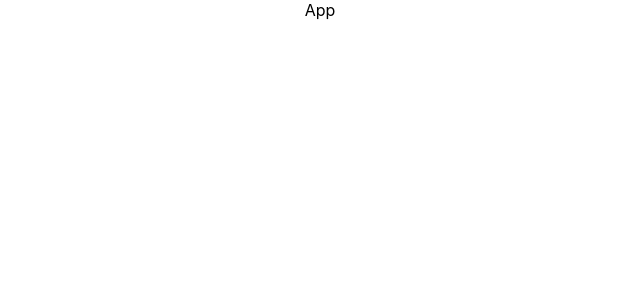
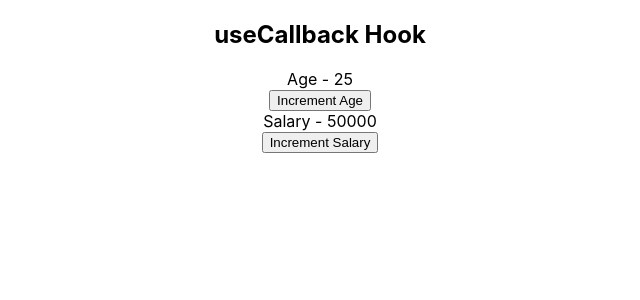
Before and after one commit to raadu/react-hooks-codevolution, a React (Create React App) app: page / in a window 1280 px wide. Shown: the top 300 px of the page, without its empty margins (320-960 px from the left). Built offline with nearby package versions, Linux system fonts and the light colour scheme.

Commit message:
upto lesson 25 codes added

```diff
--- a/src/App.js
+++ b/src/App.js
@@ -22,13 +22,16 @@ import UsereducerHookCounterThree from './components/UsereducerHookCounterThree'
 import ComponentD from './components/ComponentD';
 import ComponentE from './components/ComponentE';
 import ComponentF from './components/ComponentF';
+import DataFetchingUsereducer from './components/DataFetchingUsereducer';
+import DataFetchingUsereducerTwo from './components/DataFetchingUsereducerTwo';
+import ParentComponent from './components/UsecallbackComponent/ParentComponent';
 
 function App() {
 
 
   return (
     <div className="App">
-      <div>App</div>
+      <ParentComponent/>
     </div>
   );
 }
--- /dev/null
+++ b/src/components/DataFetchingUsereducer.js
@@ -0,0 +1,32 @@
+import {useEffect, useState} from 'react';
+import axios from 'axios';
+
+const DataFetchingUsereducer = () => {
+    const [loading, setLoading] = useState(true);
+    const [error, setError] = useState("");
+    const [post, setPost] = useState({});
+
+    useEffect(() => {
+        axios
+            .get('https://jsonplaceholder.typicode.com/posts/1')
+            .then((res) => {
+                setLoading(false);
+                setPost(res.data);
+                setError("");
+            })
+            .catch((err) => {
+                setLoading(false);
+                setPost("");
+                setError("Error: ",err);
+            })
+    }, []);
+
+    return (
+        <div>
+            {loading ? "Loading..." : post.title}
+            {error ? error : null}
+        </div>
+    );
+}
+
+export default DataFetchingUsereducer;
--- /dev/null
+++ b/src/components/DataFetchingUsereducerTwo.js
@@ -0,0 +1,60 @@
+import {useReducer, useEffect} from 'react';
+import axios from 'axios';
+
+const initialState = {
+    loading: true,
+    error: "",
+    post: {}
+}
+
+const reducer = (state, action) => {
+    switch(action.type) {
+        case 'FETCH_SUCCESS':
+            return {
+                loading: false,
+                post: action.payload,
+                error: ""
+            }
+        case 'FETCH_ERROR':
+            return {
+                loading: false,
+                post: {},
+                error: "Error"
+            }
+        default:
+            return state;
+    }
+}
+
+
+//Data fetching using axios. useReducer used instead of useState in this example.
+const DataFetchingUsereducer = () => {
+
+    const [state, dispatch] = useReducer(reducer, initialState);
+
+    useEffect(() => {
+        axios
+            .get('https://jsonplaceholder.typicode.com/posts/1')
+            .then((res) => {
+               dispatch({
+                   type: 'FETCH_SUCCESS',
+                   payload: res.data
+               });
+            })
+            .catch((err) => {
+                dispatch({
+                    type: 'FETCH_ERROR',
+                });
+            })
+    }, []);
+
+
+    return (
+        <div>
+            {state.loading ? "Loading..." : state.post.title}
+            {state.error ? state.error : null}
+        </div>
+    );
+}
+
+export default DataFetchingUsereducer;
--- /dev/null
+++ b/src/components/UsecallbackComponent/Button.js
@@ -0,0 +1,13 @@
+import React from 'react';
+
+const Button = ({handleClick, children}) => {
+    console.log("Rendering button - ", children);
+
+    return (
+        <button onClick={handleClick}>
+            {children}
+        </button>
+    );
+}
+
+export default React.memo(Button);
--- /dev/null
+++ b/src/components/UsecallbackComponent/Count.js
@@ -0,0 +1,13 @@
+import React from 'react';
+
+const Count = ({text, count}) => {
+    console.log(`Rendering Count Component - ${text}`);
+
+    return (
+        <div>
+            {text} - {count}
+        </div>
+    );
+}
+
+export default React.memo(Count);
--- /dev/null
+++ b/src/components/UsecallbackComponent/ParentComponent.js
@@ -0,0 +1,40 @@
+import React, {useState} from 'react';
+import Count from './Count';
+import Button from './Button';
+import Title from './Title';
+
+const ParentComponent = () => {
+    const [age, setAge] = useState(25);
+    const [salary, setSalary] = useState(50000);
+
+    const incrementAge = () => {
+        setAge(age+1);
+    }
+
+    const incrementSalary = () => {
+        setSalary(salary+1000);
+    }
+
+
+    return (
+        <div>
+            <Title/>
+            <Count
+                text="Age"
+                count={age}
+            />
+            <Button handleClick={incrementAge}>
+                Increment Age
+            </Button>
+            <Count
+                text="Salary"
+                count={salary}
+            />
+            <Button handleClick={incrementSalary}>
+                Increment Salary
+            </Button>
+        </div>
+    );
+}
+
+export default ParentComponent;
--- /dev/null
+++ b/src/components/UsecallbackComponent/Title.js
@@ -0,0 +1,13 @@
+import React from 'react';
+
+const Title = () => {
+    console.log("Rendering Title Component");
+
+    return (
+        <h2>
+            useCallback Hook
+        </h2>
+    );
+}
+
+export default React.memo(Title);
```
Also changed, not shown: 1 other file (tests, documents, lock files or other folders).
